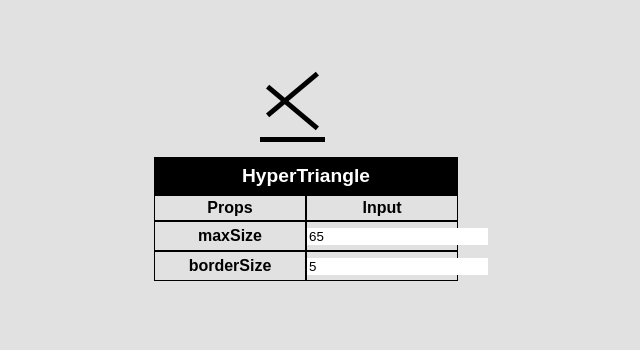
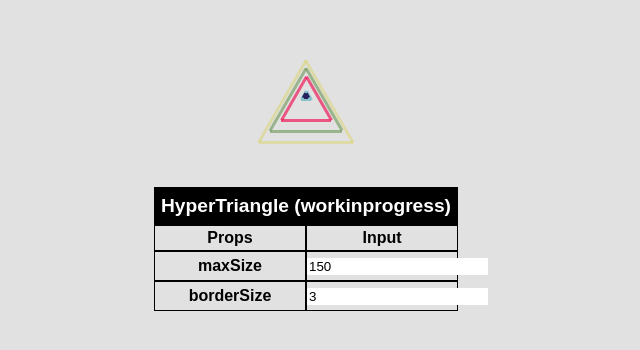
Before and after one commit to josue-rojas/react-loading, a React (Create React App) app: page / in a window 1280 px wide. Shown: the part 5834-6184 px from the top of the page, without its empty margins (334-974 px from the left). Built offline with nearby package versions, Linux system fonts and the light colour scheme.

Commit message:
partly finish triangles; need to make faster

```diff
--- a/src/Components/HyperTriangle.js
+++ b/src/Components/HyperTriangle.js
@@ -3,52 +3,82 @@ import './Styles/HyperTriangle.css';
 
 // inspired by https://codepen.io/foleyatwork/pen/ZJodgr
 
-export default class HyperTriangle extends Component{
+function getRandomInt(min, max) {
+  min = Math.ceil(min);
+  max = Math.floor(max);
+  return Math.floor(Math.random() * (max - min)) + min;
+}
+
+class Triangle extends Component{
+  constructor(props){
+    super(props);
+    const width = this.props.startWidth
+    const degree = 60*(Math.PI/180);
+    const opacity = 1 - width/this.props.width
+    this.state = {
+      width: width,
+      color: 'rgb(' + getRandomInt(0,256) + ',' + getRandomInt(0,256) + ',' + getRandomInt(0,256) + ')',
+      degree: degree,
+      bottom: -(Math.sin(degree)*-(width/2)),
+      left:  Math.cos(degree)*-(width/2),
+      opacity: opacity
+    }
+    this.changeSize = this.changeSize.bind(this);
+  }
+  componentDidMount(){
+    this.timer = setInterval(this.changeSize, 1);
+  }
+  componentWillUnmount(){
+    clearInterval(this.timer);
+  }
+  changeSize(){
+    const width = (this.state.width+1)%this.props.width;
+    const opacity = 1- width/this.props.width
+
+    this.setState({
+      color: width === 0 ? 'rgb(' + getRandomInt(0,256) + ',' + getRandomInt(0,256) + ',' + getRandomInt(0,256) + ')' : this.state.color,
+      width: width,
+      bottom: -(Math.sin(this.state.degree)*-(width/2)),
+      left:  Math.cos(this.state.degree)*-(width/2),
+      opacity: opacity,
+    })
+    return 0;
+  }
   render(){
     const style = {
       box: {
-        position: 'relative',
-        width: Math.sqrt(2)*this.props.maxSize + 'px',
-        height: Math.sqrt(2)*this.props.maxSize + 'px',
+        position: 'absolute',
+        width: this.state.width + 'px',
+        height: this.state.width + 'px',
       },
       bottom: {
-        width: this.props.maxSize + 'px',
+        width: this.state.width+ 'px',
         height: this.props.borderSize + 'px',
-        backgroundColor: 'black',
+        backgroundColor: this.state.color,
         position: 'absolute',
         bottom: 0,
+        opacity: this.state.opacity,
       },
       left: {
-        width: this.props.maxSize + 'px',
+        width: this.state.width+ 'px',
         height: this.props.borderSize + 'px',
-        backgroundColor: 'black',
+        backgroundColor: this.state.color,
         position: 'absolute',
-        transform: 'rotate(40deg)',
-        bottom: 'calc(0% + ' + this.props.maxSize/2 + 'px'
+        bottom: this.state.bottom+'px',
+        transform: 'rotate(60deg)',
+        right: this.state.left + 'px',
+        opacity: this.state.opacity,
       },
       right: {
-        width: this.props.maxSize + 'px',
+        width: this.state.width + 'px',
         height: this.props.borderSize + 'px',
-        backgroundColor: 'black',
+        backgroundColor: this.state.color,
         position: 'absolute',
-        transform: 'rotate(-40deg)',
-        // right: 0,
-        bottom: 'calc(0% + ' +  (Math.sqrt(2)*this.props.maxSize)/2+ 'px'
+        bottom:  this.state.bottom+'px',
+        transform: 'rotate(-60deg)',
+        left: this.state.left+ 'px',
+        opacity: this.state.opacity,
       },
-      triangle: {
-        height: 0,
-        width: 0,
-        border: '20px solid rgba(0,0,0,0)',
-        borderTop: '20px solid green',
-        position: 'relative'
-      },
-      innerTriangle: {
-        height: 0,
-        width: 0,
-        border: '5px solid rgba(0,0,0,0)',
-        borderTop: '5px solid black',
-        position: 'absolute'
-      }
     }
     return(
       <div style={style.box}>
@@ -59,3 +89,42 @@ export default class HyperTriangle extends Component{
     )
   }
 }
+
+export default class HyperTriangle extends Component{
+  render(){
+    const style = {
+      box: {
+        position: 'relative',
+        width: this.props.maxSize + 'px',
+        height: this.props.maxSize + 'px',
+        display: 'flex',
+        justifyContent: 'center',
+        alignItems: 'center'
+      },
+    }
+    return(
+      <div style={style.box}>
+        <Triangle
+          width={this.props.maxSize}
+          startWidth={this.props.maxSize}
+          borderSize={this.props.borderSize}/>
+        <Triangle
+          width={this.props.maxSize}
+          startWidth={this.props.maxSize*Math.random()}
+          borderSize={this.props.borderSize}/>
+        <Triangle
+          width={this.props.maxSize}
+          startWidth={this.props.maxSize*Math.random()}
+          borderSize={this.props.borderSize}/>
+        <Triangle
+          width={this.props.maxSize}
+          startWidth={this.props.maxSize*Math.random()}
+          borderSize={this.props.borderSize}/>
+        <Triangle
+          width={this.props.maxSize}
+          startWidth={this.props.maxSize*Math.random()}
+          borderSize={this.props.borderSize}/>
+      </div>
+    )
+  }
+}
--- a/src/LoaderMakers.js
+++ b/src/LoaderMakers.js
@@ -38,7 +38,7 @@ class DotMaker {
         numDots={props[1]}
         color={props[2]}
         delay={props[3]}
-        dotDelay={parseInt(props[4])}/>
+        dotDelay={parseInt(props[4],10)}/>
     )
   }
 }
@@ -57,7 +57,7 @@ class BarsMaker {
         numBars={props[3]}
         color={props[4]}
         delay={props[5]}
-        barDelay={parseInt(props[6])}/>
+        barDelay={parseInt(props[6],10)}/>
     )
   }
 }
@@ -91,7 +91,7 @@ class SquaresMaker {
         size={props[0]}
         numSquares={props[1]}
         delay={props[2]}
-        squareDelay={parseInt(props[3])}
+        squareDelay={parseInt(props[3],10)}
         color={props[4]}
         alternate={props[5]}/>
     )
@@ -122,22 +122,22 @@ class CylonMaker {
     return(
       <Cylon
         key={Math.random()}
-        maxWidth={parseInt(props[0])}
-        minWidth={parseInt(props[1])}
+        maxWidth={parseInt(props[0],10)}
+        minWidth={parseInt(props[1],10)}
         height={props[2]}
         numRect={props[3]}
         color={props[4]}
         opacityChange={props[5]}
         delay={props[6]}
-        rectDelay={parseInt(props[7])}/>
+        rectDelay={parseInt(props[7],10)}/>
     )
   }
 }
 
 class HyperTriangleMaker {
-  static title = 'HyperTriangle';
+  static title = 'HyperTriangle (workinprogress)';
   static titles = ['maxSize', 'borderSize']
-  static defaults = [65, 5]
+  static defaults = [150, 3]
   static make(props=this.defaults){
     return(
       <HyperTriangle
```
